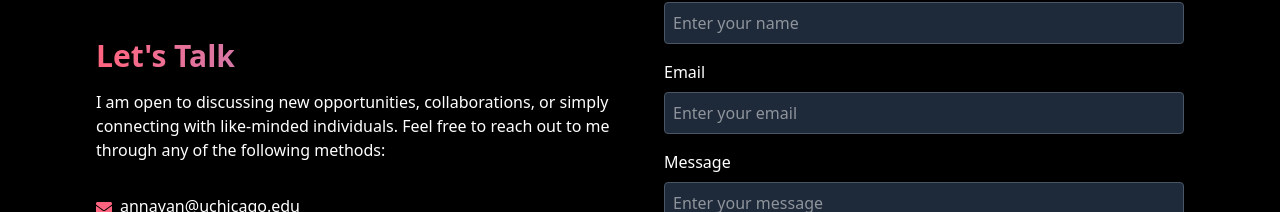
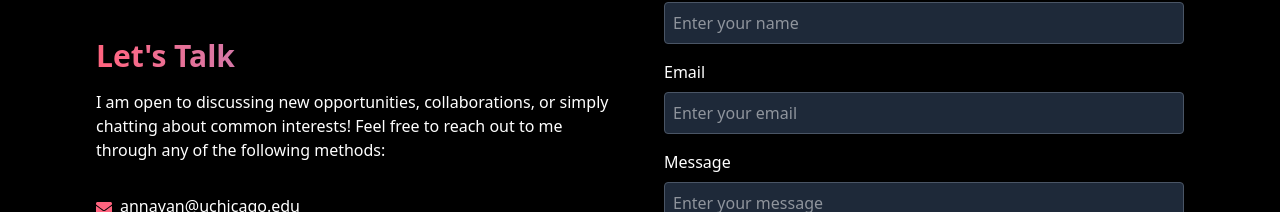
Before and after one commit to anna-y-yan/annas-personal-website, a React (Vite) app: page / in a window 1280 px wide. Shown: the part 2370-2582 px from the top of the page. Built offline with nearby package versions, Linux system fonts and the light colour scheme; a web font is replaced by a local one.

Commit message:
contact paragraph edit

```diff
--- a/src/components/Contact.jsx
+++ b/src/components/Contact.jsx
@@ -47,7 +47,7 @@ export default function ContactForm() {
                 <div className='flex flex-col md:flex-row items-center md:space-x-12'>
                     <div className='flex-1'>
                         <h3 className='text-3xl font-bold text-transparent bg-clip-text bg-gradient-to-r from-rose-400 to-blue-500 mb-4'>Let's Talk</h3>
-                        <p>I am open to discussing new opportunities, collaborations, or simply connecting with like-minded individuals. Feel free to reach out to me through any of the following methods:</p>
+                        <p>I am open to discussing new opportunities, collaborations, or simply chatting about common interests! Feel free to reach out to me through any of the following methods:</p>
                         <div className='mb-4 mt-8'>
                             <FaEnvelope className='inline-block text-rose-400 mr-2'></FaEnvelope>
                             <a href="mailto:annayan@uchicago.edu" className='hover:underline'>
```
